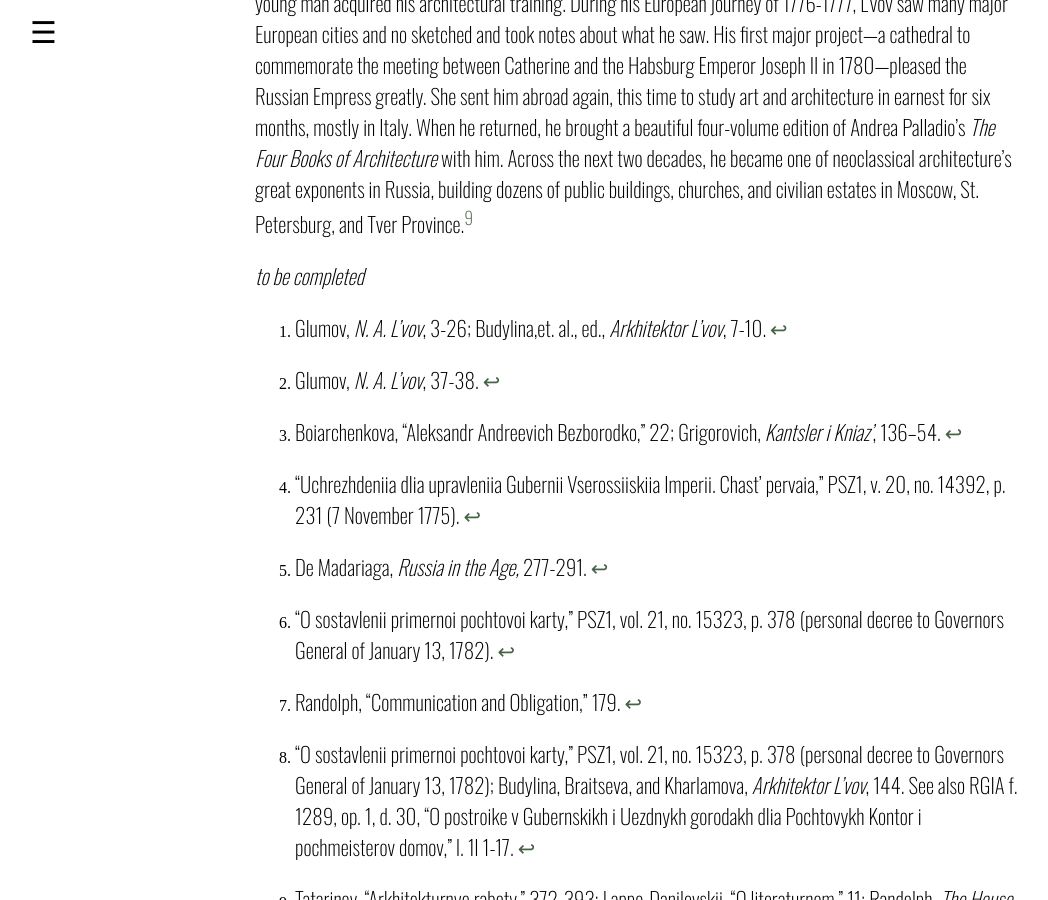
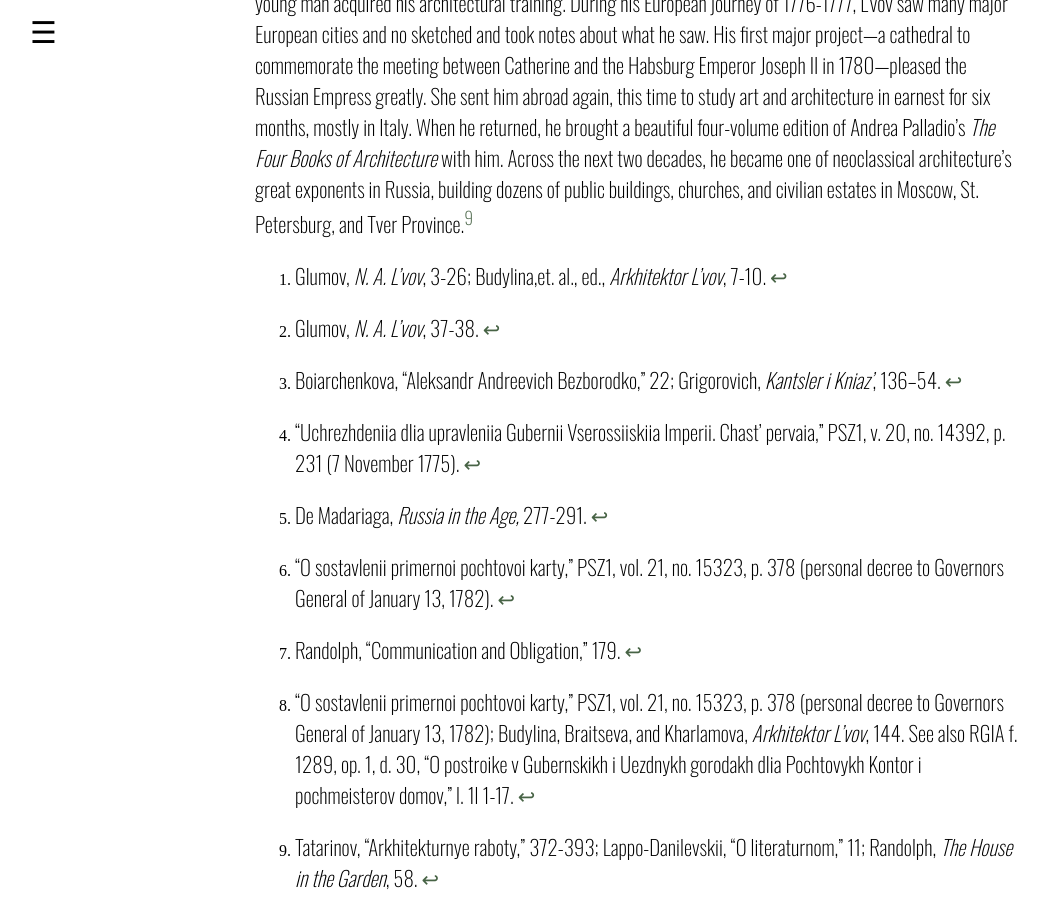
Before and after one commit to jwr12/imperial_russian_post_office_1782, a Jekyll site: the page built from 003_about_the_source.md, in a window 1280 px wide and 900 px high, scrolled down 1994 px. Shown: the whole window, without its empty margins (1-1049 px from the left). Built offline with Jekyll 4.4.1, drawn with Linux system fonts in a browser that asks for light colours.

Commit message:
Update 003_about_the_source.md

```diff
--- a/003_about_the_source.md
+++ b/003_about_the_source.md
@@ -19,8 +19,6 @@ From the beginning, Catherine claimed to be worried about the burdens this incre
 
 To create designs for these locations, Bezborodko turned to L'vov.  It is not entirely clear how, or even when, the young man acquired his architectural training.  During his European journey of 1776-1777, L'vov saw many major European cities and no sketched and took notes about what he saw.  His first major project—a cathedral to commemorate the meeting between Catherine and the Habsburg Emperor Joseph II in 1780—pleased the Russian Empress greatly.  She sent him abroad again, this time to study art and architecture in earnest for six months, mostly in Italy.  When he returned, he brought a beautiful four-volume edition of Andrea Palladio's _The Four Books of Architecture_ with him.  Across the next two decades, he became one of neoclassical architecture's great exponents in Russia, building dozens of public buildings, churches, and civilian estates in Moscow, St. Petersburg, and Tver Province.[^9]
 
-*to be completed*
-
 [^1]: Glumov, *N. A. L'vov*, 3-26; Budylina,et. al., ed., *Arkhitektor L'vov*, 7-10.
 [^2]: Glumov, *N. A. L'vov*, 37-38.
 [^3]: Boiarchenkova, “Aleksandr Andreevich Bezborodko," 22; Grigorovich, *Kantsler i Kniaz’*, 136–54.
```
